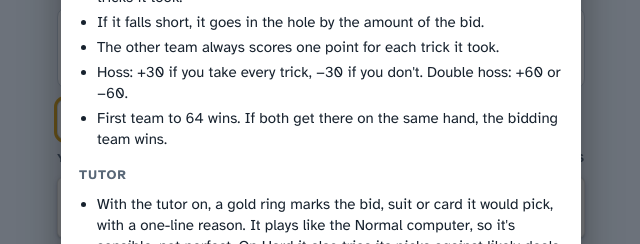
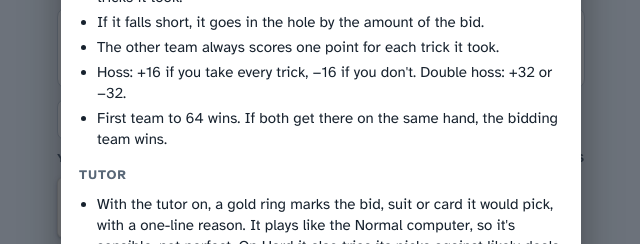
Before and after one commit to kenrichard/hasenpfeffer, a plain HTML site: page index.html in a window 1280 px wide. Both pictures are taken after a click on the button "Rules". Shown: the part 418-662 px from the top of the page, 319-959 px from the left. Drawn offline with Linux system fonts and the light colour scheme; a web font is replaced by a local one.

Commit message:
Add the jack-to-ace 32-card deck and make it the default
Eight cards each, no kitty, bids 4 to 6. Computer bidding thresholds are now set
per deck; the 32-card numbers come from simulated games, since the big-deck
numbers made computers hoss too often and games never finished.

Co-Authored-By: Claude Opus 5.5 <noreply@anthropic.com>
Claude-Session: https://claude.ai/code/session_019cELu9rFWqyU4TrRjUg4NY

```diff
--- a/index.html
+++ b/index.html
@@ -240,7 +240,7 @@ button.card { text-align: left; font: inherit; font-weight: 700; }
 
   function defaults() {
     return {
-      deck: '64',          // '64': 7-A doubled, 15 each, 4 kitty. '48': 9-A doubled, 12 each, no kitty
+      deck: '32',          // '32': J-A doubled, 8 each, no kitty. '48': 9-A doubled, 12 each, no kitty. '64': 7-A doubled, 15 each, 4 kitty
       kitty: 'after',      // 'after': call trump then take kitty, 'before': see kitty then call, 'aside': not used
       bowers: true,
       defendersScore: true,
@@ -248,15 +248,23 @@ button.card { text-align: left; font: inherit; font-weight: 700; }
       firstLead: 'bidder', // 'bidder' or 'left' of dealer
       target: 64,
       swap: 2,
-      capBids: true,       // numbered bids stop at 11 (15 tricks); stronger hands go hoss
+      capBids: true,       // numbered bids stop short of every trick (6 of 8, 8 of 12, 11 of 15); stronger hands go hoss
       doubleHoss: true,    // allow a double hoss: alone with no swap, worth double
       hossFail: 'full'     // 'full': a failed hoss loses its value, 'half': loses half
     };
   }
   function derive(s) {
-    const big = s.deck === '64';
-    const hand = big ? 15 : 12;
-    return { hand, kitty: big ? 4 : 0, tricks: hand, minBid: big ? 9 : 6, stuckBid: big ? 8 : 6, cap: s.capBids ? hand - 4 : hand, hoss: 2 * hand, dhoss: 4 * hand, ranks: big ? ['7', '8', '9', '10', 'J', 'Q', 'K', 'A'] : ['9', '10', 'J', 'Q', 'K', 'A'] };
+    const DECKS = {
+      '64': { hand: 15, kitty: 4, minBid: 9, stuckBid: 8, capCut: 4, ranks: ['7', '8', '9', '10', 'J', 'Q', 'K', 'A'] },
+      '48': { hand: 12, kitty: 0, minBid: 6, stuckBid: 6, capCut: 4, ranks: ['9', '10', 'J', 'Q', 'K', 'A'] },
+      '32': { hand: 8, kitty: 0, minBid: 4, stuckBid: 4, capCut: 2, ranks: ['J', 'Q', 'K', 'A'], ai: { hoss: 0.8, dhoss: 0.95, safety: 1 } }
+    };
+    // computer bidding thresholds: hoss/dhoss are the share of all tricks the hand must be worth alone;
+    // safety is taken off a numbered bid. The small deck needs its own numbers (tuned by simulation).
+    const ai = Object.assign({ hoss: 0.62, dhoss: 0.7, safety: 0 }, (DECKS[s.deck] || DECKS['32']).ai);
+    const x = DECKS[s.deck] || DECKS['32'];
+    const hand = x.hand;
+    return { hand, kitty: x.kitty, tricks: hand, minBid: x.minBid, stuckBid: x.stuckBid, cap: s.capBids ? hand - x.capCut : hand, hoss: 2 * hand, dhoss: 4 * hand, ranks: x.ranks, ai };
   }
 
   // seeded RNG stored as a number so the game can be saved
@@ -569,15 +577,15 @@ button.card { text-align: left; font: inherit; font-weight: 700; }
     const kittyBonus = d.kitty && s.kitty !== 'aside' ? 0.45 : 0;
     const partnerBonus = d.tricks * PARTNER;
     const teamEst = est + kittyBonus + partnerBonus;
-    const val = Math.floor(teamEst - SAFETY);
+    const val = Math.floor(teamEst - SAFETY - d.ai.safety);
     const opts = bidOptions(g);
     const n = trumpCount(hand, suit, s);
     const bp = bowerPhrase(hand, suit, s);
     const desc = `${n} ${NAME[suit].toLowerCase()}${bp ? ' (with ' + bp + ')' : ''} and about ${Math.round(est)} tricks on your own`;
     const solo = est + kittyBonus;
-    if (s.doubleHoss && opts.indexOf('D') >= 0 && solo >= d.tricks * 0.7 && n >= Math.ceil(d.hand * 0.6))
+    if (s.doubleHoss && opts.indexOf('D') >= 0 && solo >= d.tricks * d.ai.dhoss && n >= Math.ceil(d.hand * 0.6))
       return { bid: 'D', suit, reason: `${desc}. You can take every trick without your partner's help, so go double hoss.` };
-    if (opts.indexOf('H') >= 0 && solo + s.swap * 0.25 >= d.tricks * 0.62 && n >= Math.ceil(d.hand * 0.5))
+    if (opts.indexOf('H') >= 0 && solo + s.swap * 0.25 >= d.tricks * d.ai.hoss && n >= Math.ceil(d.hand * 0.5))
       return { bid: 'H', suit, reason: `${desc}. With two cards from your partner you can take every trick, so go hoss.` };
     const partnerHigh = g.high && team(g.high.seat) === team(seat);
     if (partnerHigh && val <= bidNum(g, g.high.value) + 1)
@@ -1229,10 +1237,10 @@ button.card { text-align: left; font: inherit; font-weight: 700; }
 
   function rulesHtml(s) {
     const d = HP.derive(s);
-    const low = s.deck === '64' ? ', 8, 7' : '';
-    const deck = s.deck === '64' ? 'Two decks of 7 through ace, 64 cards' : 'Two decks of 9 through ace, 48 cards';
+    const down = d.ranks.slice().reverse();
+    const deck = `Two decks of ${d.ranks[0] === 'J' ? 'jack' : d.ranks[0]} through ace, ${d.ranks.length * 8} cards`;
     const kit = !d.kitty ? 'No kitty: every card is dealt.' : s.kitty === 'after' ? `The high bidder calls trump first, then picks up the ${d.kitty}-card kitty and puts any ${d.kitty} cards back down.` : s.kitty === 'before' ? `The high bidder picks up the ${d.kitty}-card kitty, then calls trump and puts any ${d.kitty} cards back down.` : `The ${d.kitty} leftover cards are set aside and nobody uses them.`;
-    const trumpOrder = s.bowers ? 'right bower, left bower, A, K, Q, 10, 9' + low : 'A, K, Q, J, 10, 9' + low;
+    const trumpOrder = s.bowers ? ['right bower', 'left bower'].concat(down.filter((r) => r !== 'J')).join(', ') : down.join(', ');
     const hf = (x) => (s.hossFail === 'half' ? x / 2 : x);
     return `
       <h2>How Hasenpfeffer works</h2>
@@ -1252,7 +1260,7 @@ button.card { text-align: left; font: inherit; font-weight: 700; }
       <h3>Card order</h3>
       <ul>
         <li>Trump, high to low: ${trumpOrder}.</li>
-        <li>Other suits: A, K, Q, J, 10, 9${low}.</li>
+        <li>Other suits: ${down.join(', ')}.</li>
         <li>There are two of every card. When both copies land on the same trick, the one played first wins.</li>
       </ul>
       ${s.bowers ? `<h3>The bowers (the Right and Left tags)</h3>
@@ -1284,17 +1292,17 @@ button.card { text-align: left; font: inherit; font-weight: 700; }
 
   const FIELDS = [
     ['level', 'Computer players', [['normal', 'Normal'], ['easy', 'Easy: careless, often plays a random card'], ['hard', 'Hard: plays out likely deals before each card']]],
-    ['deck', 'Deck', [['64', '64 cards (7 to ace, doubled): 15 each, 4 in the kitty'], ['48', '48 cards (9 to ace, doubled): 12 each, no kitty']]],
+    ['deck', 'Deck', [['32', '32 cards (jack to ace, doubled): 8 each, no kitty'], ['48', '48 cards (9 to ace, doubled): 12 each, no kitty'], ['64', '64 cards (7 to ace, doubled): 15 each, 4 in the kitty']]],
     ['kitty', 'Kitty', [['after', 'Bidder calls trump, then takes the kitty'], ['before', 'Bidder takes the kitty, then calls trump'], ['aside', 'Kitty is set aside, not used']], 'Only used with the 64-card deck.'],
     ['bowers', 'Jacks', [['true', 'Bowers: trump jack and same-color jack are top trumps'], ['false', 'No bowers: jacks rank between queen and 10']]],
-    ['capBids', 'Highest number bid', [['true', 'Up to 11 (stronger hands go hoss)'], ['false', 'Up to 15']], 'With 48 cards: up to 8, or up to 12.'],
+    ['capBids', 'Highest number bid', [['true', 'Capped (stronger hands go hoss)'], ['false', 'Up to every trick']], '32 cards: up to 6, or 8. 48 cards: up to 8, or 12. 64 cards: up to 11, or 15.'],
     ['doubleHoss', 'Double hoss', [['true', 'Allowed: alone, no cards from partner, double points'], ['false', 'Not allowed']]],
     ['swap', 'Cards partner passes on a hoss', [['2', '2'], ['1', '1'], ['3', '3'], ['0', 'None']]],
     ['hossFail', 'A failed hoss', [['full', 'Loses its full value'], ['half', 'Loses half its value']]],
-    ['allPass', 'If everyone passes', [['stuck', 'Dealer is stuck at 8 (6 with 48 cards)'], ['redeal', 'Throw the hand in and deal again']]],
+    ['allPass', 'If everyone passes', [['stuck', 'Dealer is stuck at the minimum bid'], ['redeal', 'Throw the hand in and deal again']]],
     ['defendersScore', 'Other team', [['true', 'Scores a point per trick it takes'], ['false', 'Scores nothing']]],
     ['firstLead', 'First lead', [['bidder', 'High bidder leads'], ['left', 'Player left of the dealer leads']]],
-    ['target', 'Game to', [['64', '64'], ['62', '62'], ['50', '50'], ['100', '100']]]
+    ['target', 'Game to', [['64', '64'], ['62', '62'], ['50', '50'], ['32', '32'], ['100', '100']]]
   ];
   $('bSet').onclick = () => {
     const s = Object.assign({}, UI.v.s, { level: UI.v.level || 'normal' });
```
Also changed, not shown: 1 other file.
